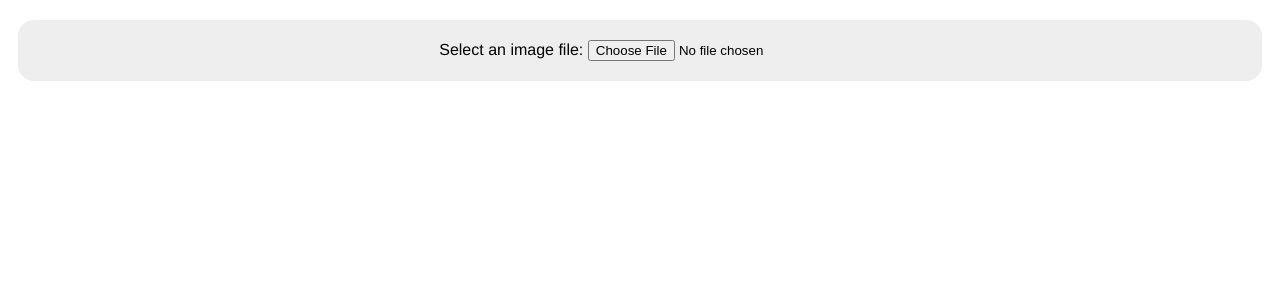
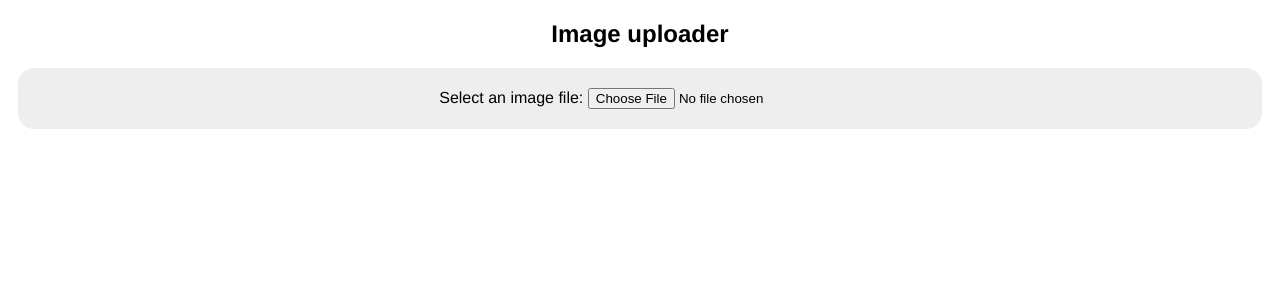
Before and after one commit to gautamkabiraj96/vue-image-uploader-preview, a Vue app: page / in a window 1280 px wide. Shown: the top 300 px of the page. Built offline with nearby package versions, Linux system fonts and the light colour scheme.

Commit message:
Component title added

```diff
--- a/src/components/ImageUploader.vue
+++ b/src/components/ImageUploader.vue
@@ -1,5 +1,6 @@
 <template>
   <div>
+    <h2>Image uploader</h2>
     <div
       class="np-image-upload-picker"
       v-if="imageFile == null || imageFile.length == 0"
```
